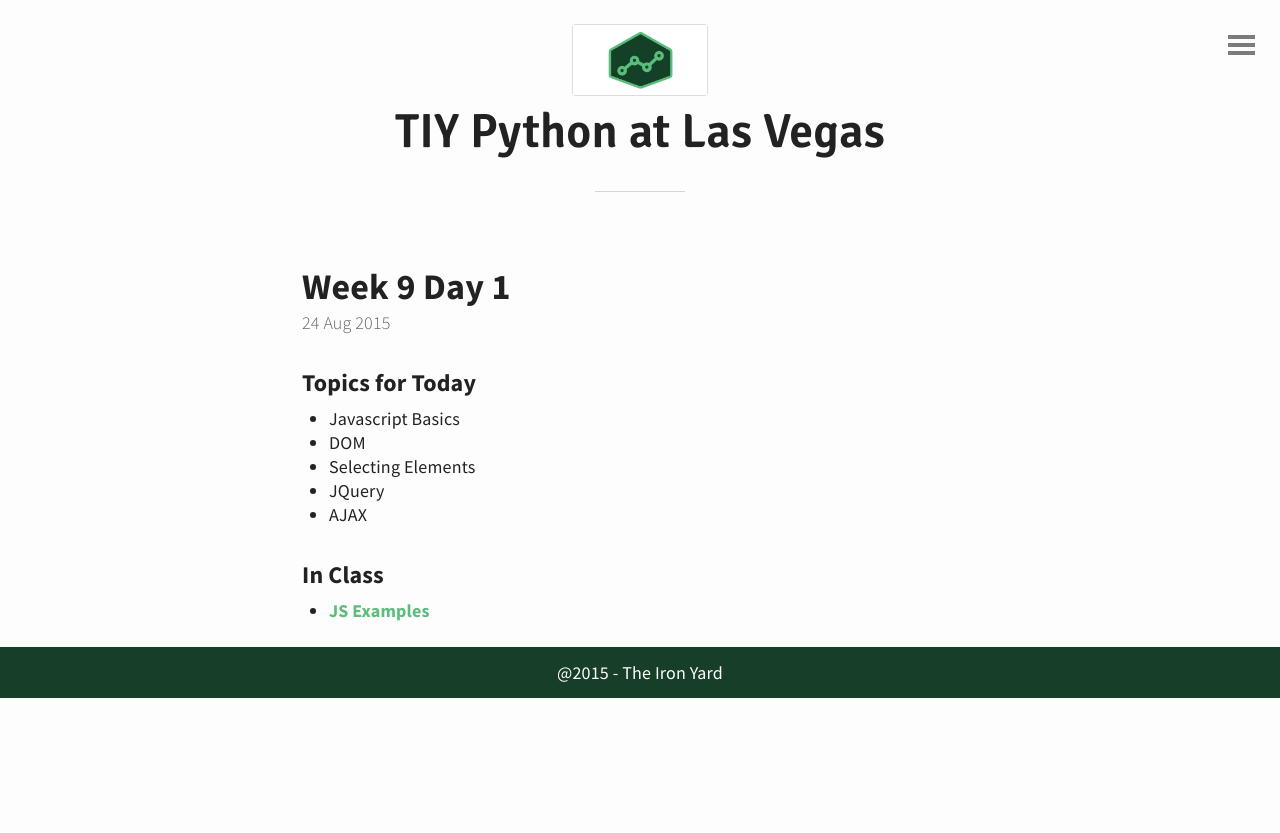
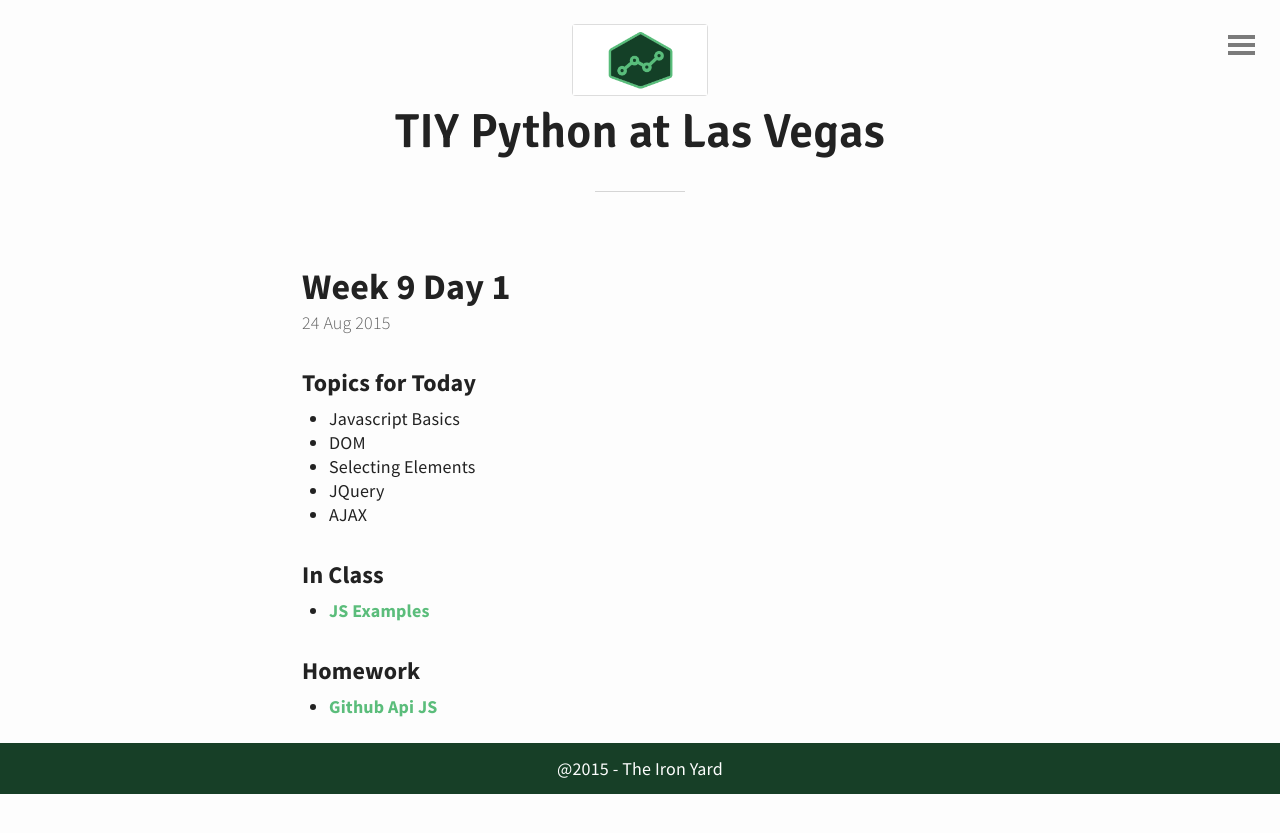
Before and after one commit to tiy-lv-python-2015-06/tiy-lv-python-2015-06.github.io, a Jekyll site: the page built from _posts/2015-08-24-Week-9-Day-1.md, in a window 1280 px wide. Shown: the top 833 px of the page. Built offline with Jekyll 4.4.1, drawn with Linux system fonts in a browser that asks for light colours.

Commit message:
Adding homework w9d1

```diff
--- a/_posts/2015-08-24-Week-9-Day-1.md
+++ b/_posts/2015-08-24-Week-9-Day-1.md
@@ -11,3 +11,6 @@ title: Week 9 Day 1
 
 ### In Class
 * [JS Examples](https://github.com/tiy-lv-python-2015-06/javascript-inclass)
+
+### Homework
+* [Github Api JS](https://github.com/tiy-lv-python-2015-06/github-api-js)
```
